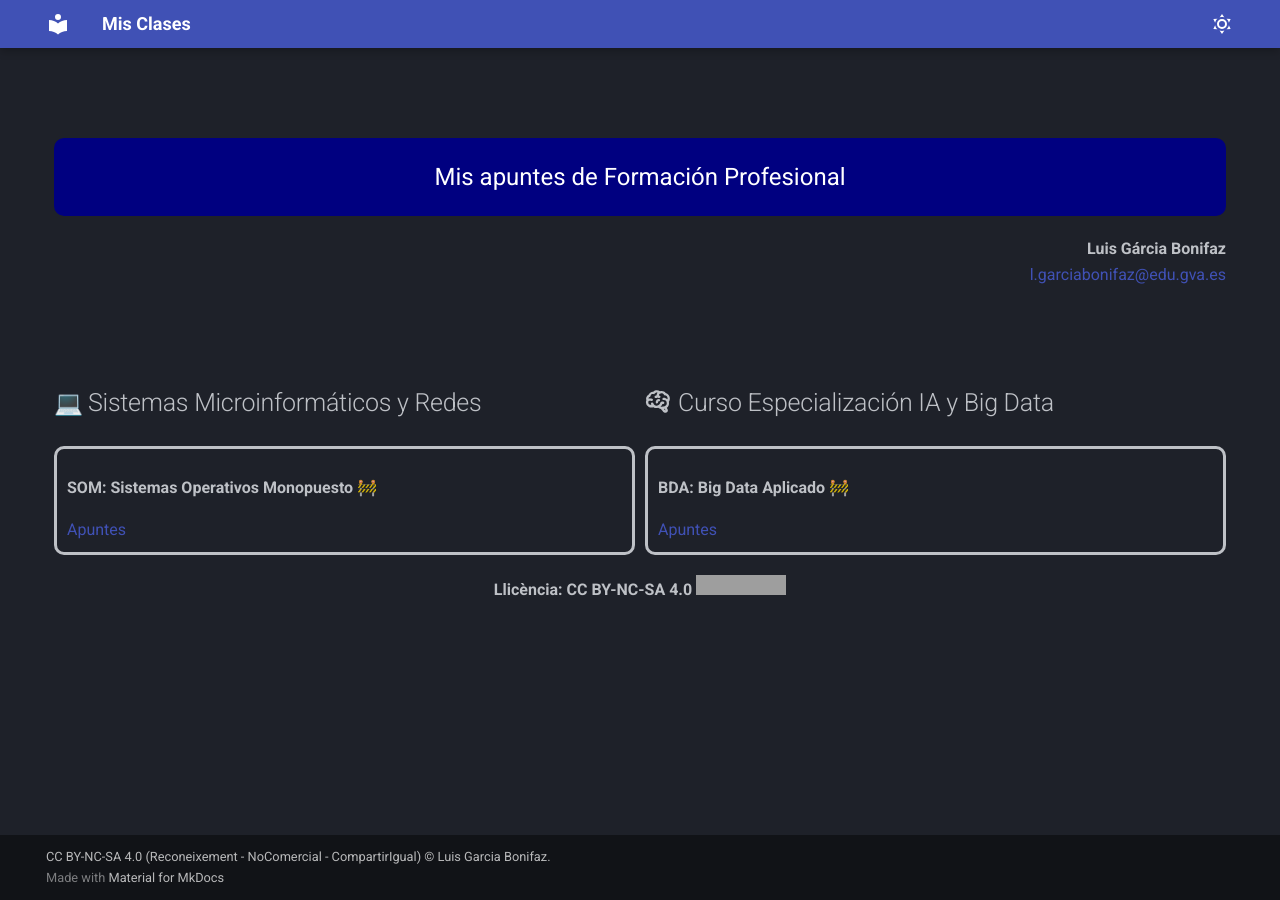
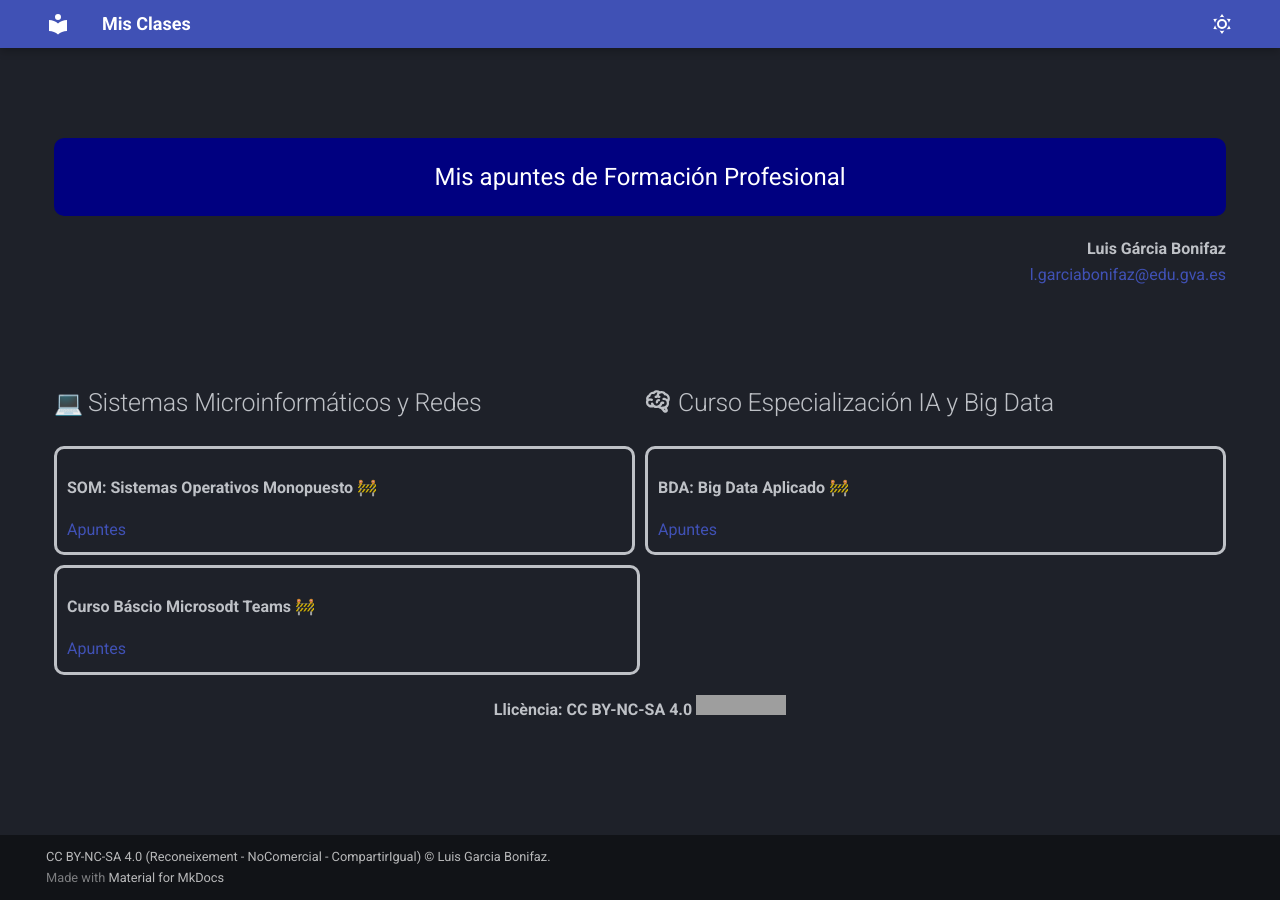
Before and after one commit to luisgarciabonifaz/fp, an MkDocs documentation site: the page built from docs/index.md, in a window 1280 px wide. Built offline with MkDocs 1.6.1 and Material for MkDocs 9.7.7, drawn with Linux system fonts in a browser that asks for light colours; emoji names are drawn with the system emoji font; grey boxes are pictures that could not be loaded.

Commit message:
Añado curso Teams

```diff
--- a/docs/index.md
+++ b/docs/index.md
@@ -29,6 +29,13 @@
   </div>
 </div>
 
+<div class="contenedor-flex">
+  <div class="bloque-medio">
+    <p><strong>Curso Báscio Microsodt Teams 🚧</strong></p>
+    <a href="https://luisgarciabonifaz.github.io/Curso_Teams/">Apuntes</a>
+  </div>
+</div>
+
 <!-- **Última actualización:** {{ git_revision_date_localized }} -->
 
 
```
